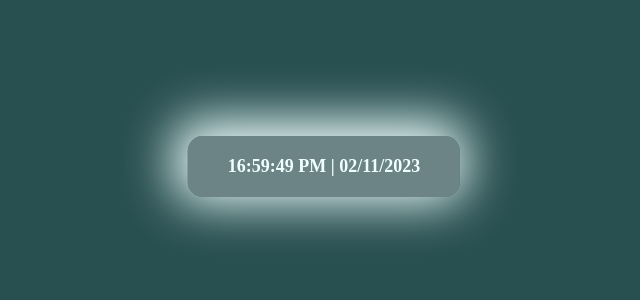
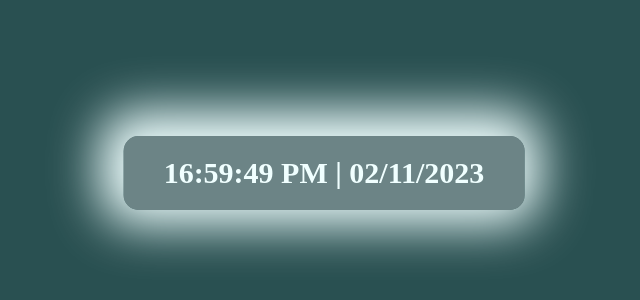
Before and after one commit to luiscardozo25/digitalclock, a plain HTML site: page index.html in a window 1280 px wide. Shown: the part 264-564 px from the top of the page, without its empty margins (316-956 px from the left). Drawn offline with nearby package versions, Linux system fonts and the light colour scheme.

Commit message:
text size and shadow adjustment

```diff
--- a/style.css
+++ b/style.css
@@ -10,10 +10,10 @@ body {
     padding: 20px 40px 20px 40px;
     border-radius: 15px;
     text-align: center;
-    font-size: large;
+    font-size: 30px;
     font-weight: bolder;
     color: azure;
     background-color: rgba(145, 160, 163, 0.65);
-    box-shadow: -4px -5px 50px 10px;
+    box-shadow: -4px -5px 50px 20px;
     transform: translate(-50%);
 }
```
